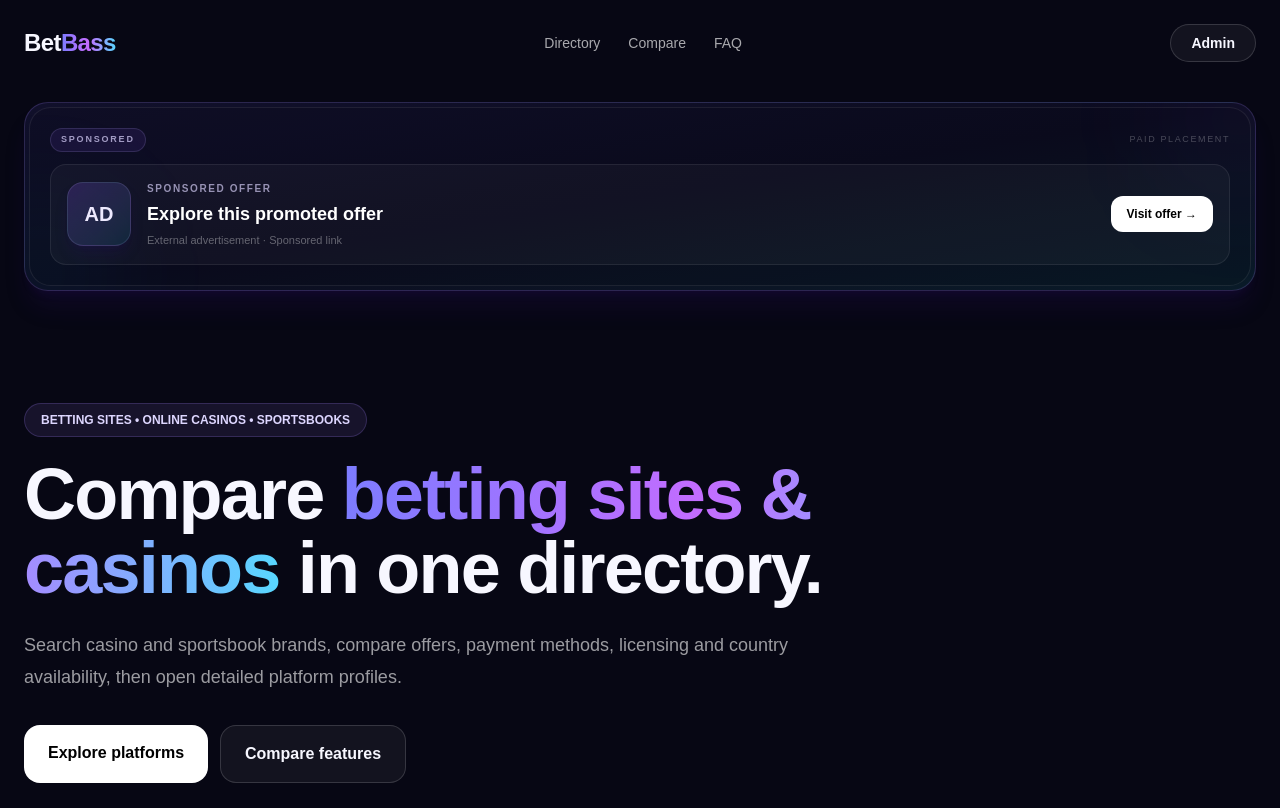
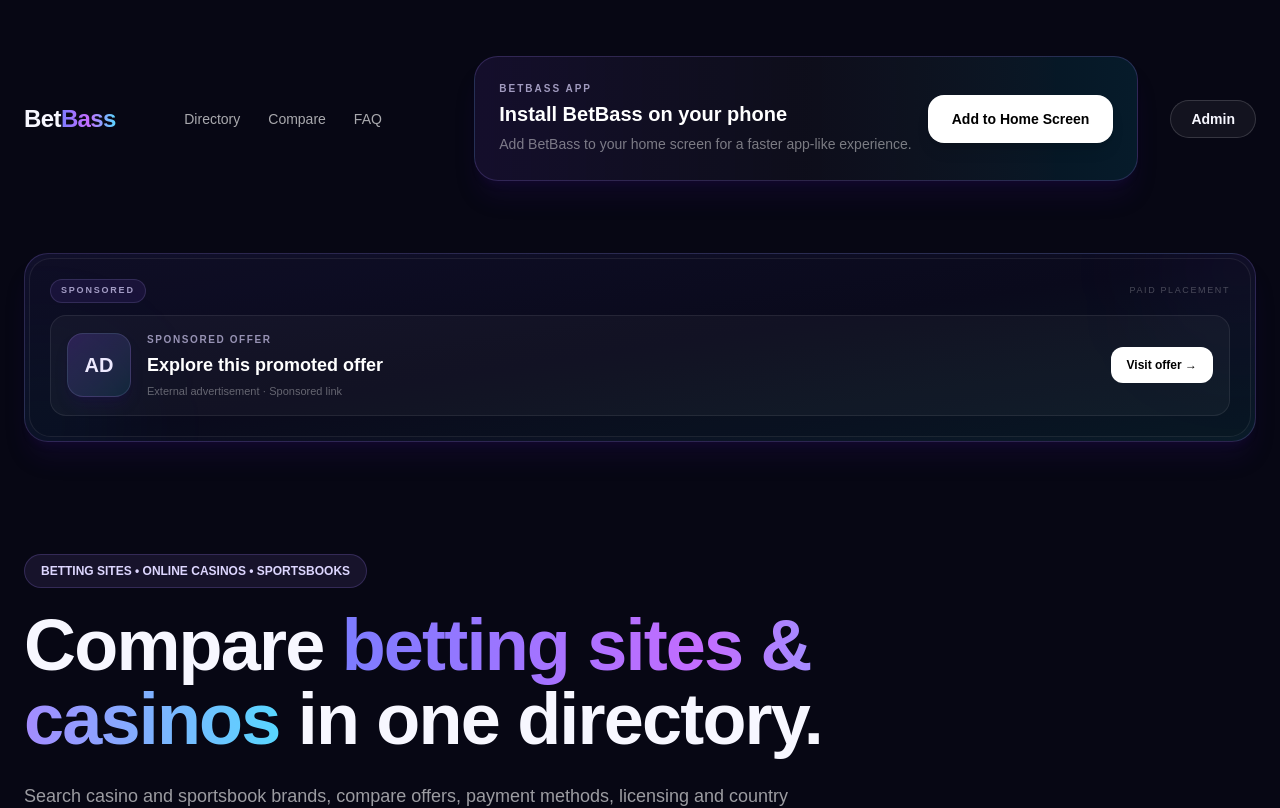
Before and after one commit to testertestjusttest-ai/All-In-One-Betting, a Next.js app: page / in a window 1280 px wide. Shown: the top 808 px of the page. Built offline with nearby package versions, Linux system fonts and the light colour scheme; no server answers; the database is empty.

Commit message:
Make PWA install control always available at bottom

```diff
--- a/app/components/PWAInstall.tsx
+++ b/app/components/PWAInstall.tsx
@@ -2,18 +2,30 @@
 
 import { useEffect, useState } from "react";
 
+interface BeforeInstallPromptEvent extends Event {
+  prompt: () => Promise<void>;
+  userChoice: Promise<{ outcome: "accepted" | "dismissed"; platform: string }>;
+}
+
 export default function PWAInstall() {
   const [installEvent, setInstallEvent] = useState<BeforeInstallPromptEvent | null>(null);
   const [installed, setInstalled] = useState(false);
+  const [showHelp, setShowHelp] = useState(false);
 
   useEffect(() => {
-    if (window.matchMedia("(display-mode: standalone)").matches) setInstalled(true);
+    const standalone = window.matchMedia("(display-mode: standalone)").matches || (navigator as Navigator & { standalone?: boolean }).standalone === true;
+    if (standalone) setInstalled(true);
+
     const handler = (event: Event) => {
       event.preventDefault();
       setInstallEvent(event as BeforeInstallPromptEvent);
     };
+    const installedHandler = () => {
+      setInstalled(true);
+      setInstallEvent(null);
+    };
+
     window.addEventListener("beforeinstallprompt", handler);
-    const installedHandler = () => setInstalled(true);
     window.addEventListener("appinstalled", installedHandler);
     return () => {
       window.removeEventListener("beforeinstallprompt", handler);
@@ -21,24 +33,39 @@
     };
   }, []);
 
-  if (installed || !installEvent) return null;
+  if (installed) return null;
+
+  async function install() {
+    if (installEvent) {
+      await installEvent.prompt();
+      await installEvent.userChoice;
+      setInstallEvent(null);
+      return;
+    }
+    setShowHelp((value) => !value);
+  }
 
   return (
-    <button
-      type="button"
-      onClick={async () => {
-        await installEvent.prompt();
-        await installEvent.userChoice;
-        setInstallEvent(null);
-      }}
-      className="rounded-full border border-violet-300/30 bg-violet-500/15 px-4 py-2 text-sm font-bold text-violet-100 shadow-lg shadow-violet-950/20 transition hover:bg-violet-500/25"
-    >
-      Install BetBass
-    </button>
+    <div className="mx-auto w-full max-w-7xl px-6 py-8">
+      <div className="relative overflow-hidden rounded-3xl border border-violet-400/20 bg-gradient-to-r from-violet-500/10 via-white/[.03] to-cyan-400/10 p-5 shadow-xl shadow-violet-950/20 sm:p-6">
+        <div className="flex flex-col gap-4 sm:flex-row sm:items-center sm:justify-between">
+          <div>
+            <p className="text-[10px] font-black uppercase tracking-[0.2em] text-violet-200/70">BetBass App</p>
+            <h2 className="mt-1 text-xl font-black text-white">Install BetBass on your phone</h2>
+            <p className="mt-1 text-sm leading-6 text-white/45">Add BetBass to your home screen for a faster app-like experience.</p>
+          </div>
+          <button type="button" onClick={install} className="shrink-0 rounded-2xl bg-white px-6 py-3.5 text-sm font-black text-black shadow-lg transition hover:-translate-y-0.5 hover:bg-white/90">
+            {installEvent ? "Install App" : "Add to Home Screen"}
+          </button>
+        </div>
+        {showHelp && !installEvent && (
+          <div className="mt-4 rounded-2xl border border-white/10 bg-black/20 p-4 text-xs leading-6 text-white/55">
+            <strong className="text-white">Android / Chrome:</strong> open the browser menu and choose <span className="text-white">Install app</span> or <span className="text-white">Add to Home screen</span>.
+            <br />
+            <strong className="text-white">iPhone / iPad:</strong> tap <span className="text-white">Share</span> in Safari, then choose <span className="text-white">Add to Home Screen</span>.
+          </div>
+        )}
+      </div>
+    </div>
   );
 }
-
-interface BeforeInstallPromptEvent extends Event {
-  prompt: () => Promise<void>;
-  userChoice: Promise<{ outcome: "accepted" | "dismissed"; platform: string }>;
-}
```
